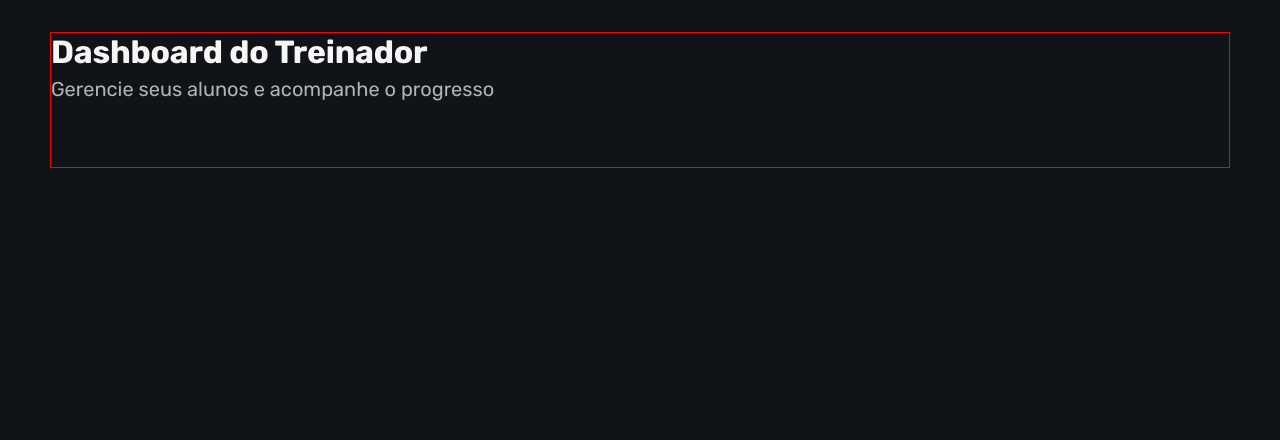
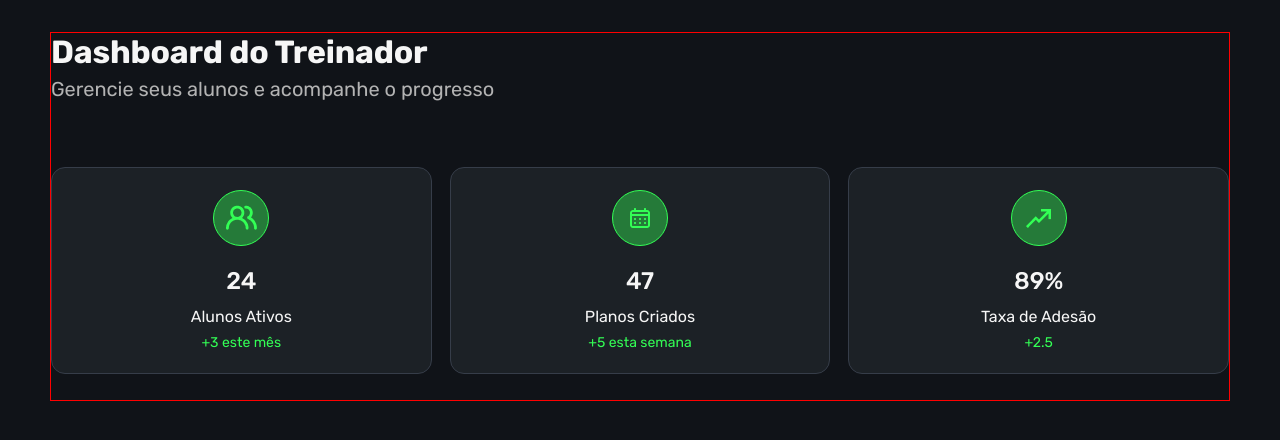
Before and after one commit to sara-allima/FitBooster, a Django app: page /dashboard-alunos/ in a window 1280 px wide. Shown: the top 440 px of the page. Run offline with Django 5.2, Linux system fonts and the light colour scheme; some libraries are stand-ins or nearby versions; some web fonts are replaced.

Commit message:
Cards Principais (Alunos Ativos, Planos Criados e Taxa de Adesão) finalizados

```diff
--- a/home/templates/home/pages/dashboardAlunos.html
+++ b/home/templates/home/pages/dashboardAlunos.html
@@ -18,9 +18,11 @@
 <body>
     <div class="container">
         <header>
-            <h1 class="title">Dashboard do Treinador</h1>
-            <p class="subtitle">Gerencie seus alunos e acompanhe o progresso</p>
+            {% include "home/partials/dashboard/header.html" %}
         </header>
+        <div class="cards">
+            {% include "home/partials/dashboard/mainCards.html" %}
+        </div>
     </div>
 </body>
 </html>
--- /dev/null
+++ b/home/templates/home/partials/dashboard/header.html
@@ -0,0 +1,4 @@
+{% load static %}
+
+<h1 class="title">Dashboard do Treinador</h1>
+<p class="subtitle">Gerencie seus alunos e acompanhe o progresso</p>
--- /dev/null
+++ b/home/templates/home/partials/dashboard/mainCards.html
@@ -0,0 +1,22 @@
+{% load static %}
+
+<div class="card-container">
+    <div class="card-icon"><img src="{% static "dashboard/images/icon-people.png" %}" alt="Ícone verde de pessoas"></div>
+    <div class="card-value">24</div>
+    <div class="card-label">Alunos Ativos</div>
+    <div class="card-change">+3 este mês</div>
+</div>
+
+<div class="card-container">
+    <div class="card-icon"><img src="{% static "dashboard/images/icon-calendar.png" %}" alt="Ícone verde de um calendário"></div>
+    <div class="card-value">47</div>
+    <div class="card-label">Planos Criados</div>
+    <div class="card-change">+5 esta semana</div>
+</div>
+
+<div class="card-container">
+    <div class="card-icon"><img src="{% static "dashboard/images/icon-arrow-up.png" %}" alt="Ícone verde de uma seta subindo, simulando a subida de um gráfico"></div>
+    <div class="card-value">89%</div>
+    <div class="card-label">Taxa de Adesão</div>
+    <div class="card-change">+2.5</div>
+</div>
--- a/static/dashboard/css/dashboard.css
+++ b/static/dashboard/css/dashboard.css
@@ -20,13 +20,12 @@ body {
     color: var(--primary-white-bg-text);
     padding: 2rem;
 }
-/* Layout container */
 .container{
   max-width: 1180px;
   margin: 0 auto;
   border: 1px solid red;
 }
-/* Header */
+    /*Header*/
 header {
   margin-bottom: 4.125rem;
 }
@@ -38,7 +37,49 @@ header {
 }
 .subtitle{
   margin: 6px 0 0 0;
-  color: hsl(var(--muted-foreground));
+  color: var(--secundary-dark-text);
   font-size: 20px;
-  color: var(--secundary-dark-text);
 }
+    /*Header*/
+
+    /*Cards Principais*/
+.cards {
+  display: grid;
+  grid-template-columns: repeat(3,1fr);
+  gap: 1.125rem;
+  margin: 1.125rem 0 1.625rem 0;
+}
+.card-container{
+  background: var(--secundary-dark-bg);
+  border-radius: 14px;
+  padding: 1.375rem;
+  border: 1px solid var(--border-color);
+  display: flex;
+  flex-direction: column;
+  align-items: center;
+  gap: 0.5rem;
+}
+.card-icon {
+  width: 3.5rem;
+  height: 3.5rem;
+  border-radius: 100%;
+  display: flex;
+  align-items: center;
+  justify-content: center;
+  background: rgba(51, 255, 85, 0.4);
+  border: 1px solid var(--primary-green);
+}
+.card-value {
+    font-size: 24px;
+    font-weight: 500;
+    margin-top: 0.813rem;
+}
+.card-label {
+    font-size: 16px;
+    margin-top: 4px
+}
+.card-change {
+    font-size: 14px;
+    color: var(--primary-green);
+}
+    /*Cards Principais*/
```
Also changed, not shown: static/dashboard/images/icon-arrow-up.png (added), static/dashboard/images/icon-calendar.png (added), static/dashboard/images/icon-people.png (added).
